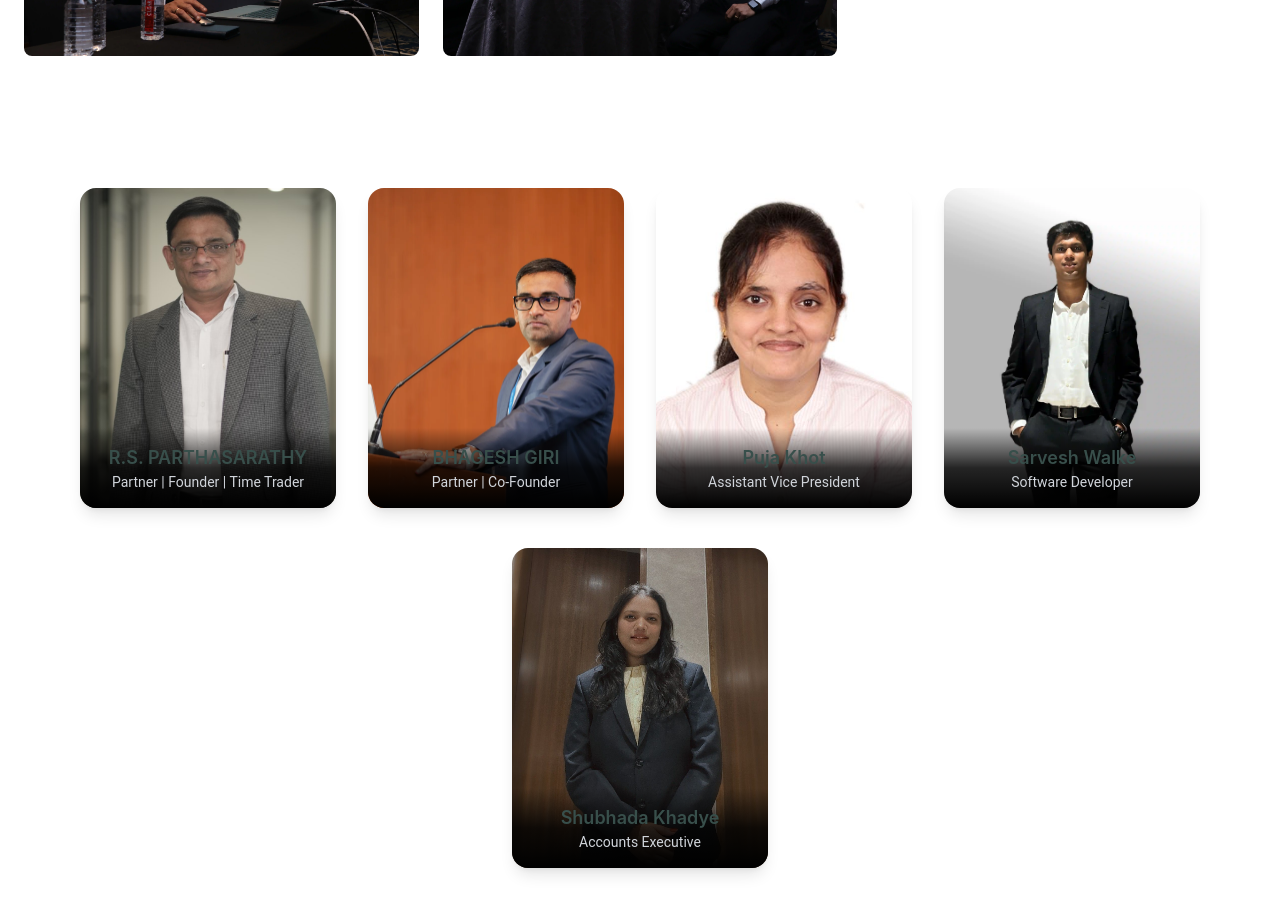
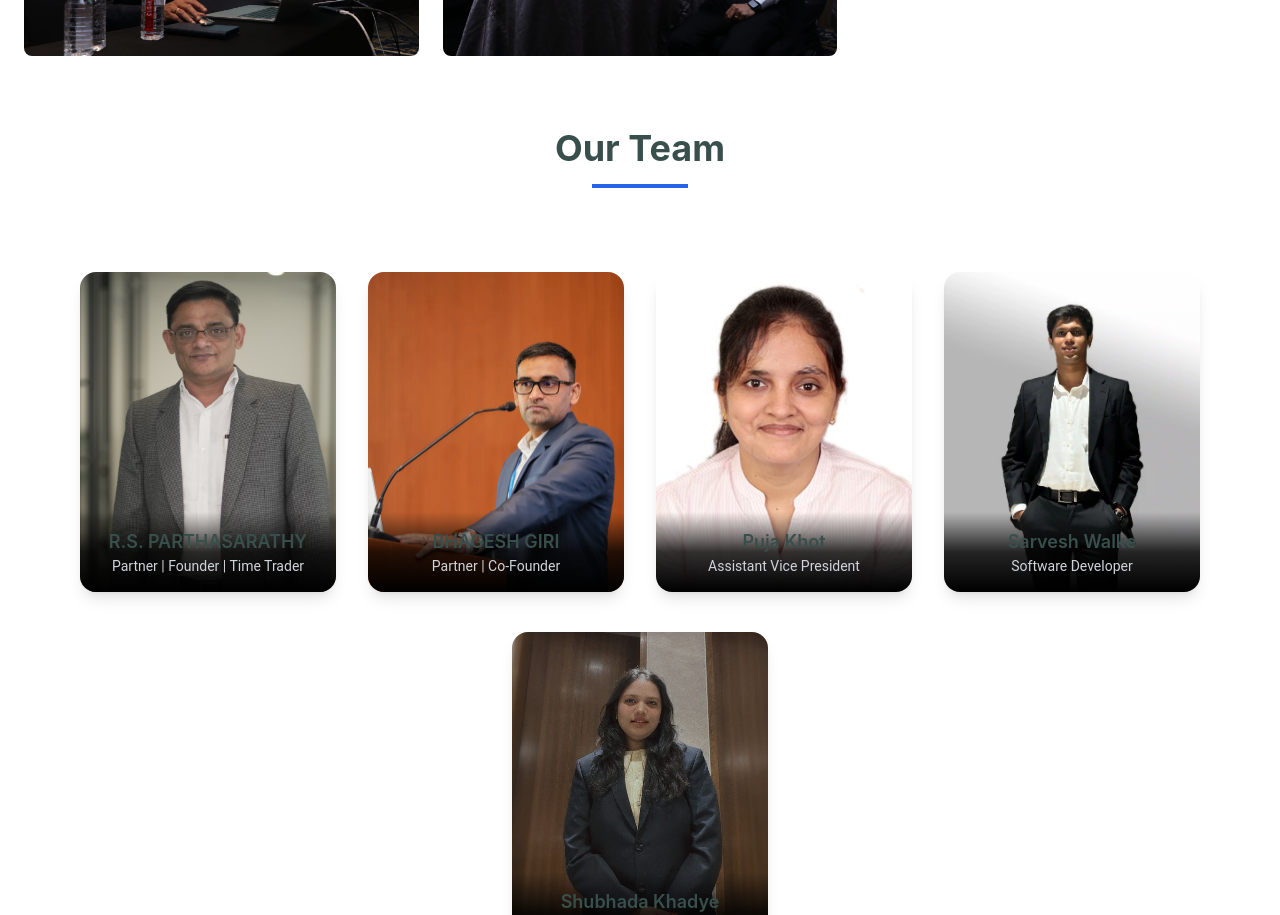
Before and after one commit to Sarvesh-24/FortuneWeb, a React (Create React App) app: page / in a window 1280 px wide. Shown: the part 5160-6075 px from the top of the page. Built offline with nearby package versions, Linux system fonts and the light colour scheme.

Commit message:
Changes done in Team section

```diff
--- a/src/components/Team.js
+++ b/src/components/Team.js
@@ -127,6 +127,10 @@ const Team = () => {
       id="team"
       className="w-full px-4 py-8 bg-white dark:bg-gray-900 text-[#444444] dark:text-gray-300 font-roboto transition-colors duration-300"
     >
+          <h2 className="text-3xl md:text-4xl font-bold text-[#384f4b] dark:text-white text-center mb-4 font-inter">
+              Our Team
+          </h2>
+    <div className="w-24 h-1 bg-blue-600 mx-auto mb-6 dark:bg-blue-400"></div>
       <div className="min-h-screen  dark:from-gray-900 dark:to-gray-800 flex flex-wrap justify-center items-center p-10">
         {teamMembers.map((member) => (
           <motion.div
```
